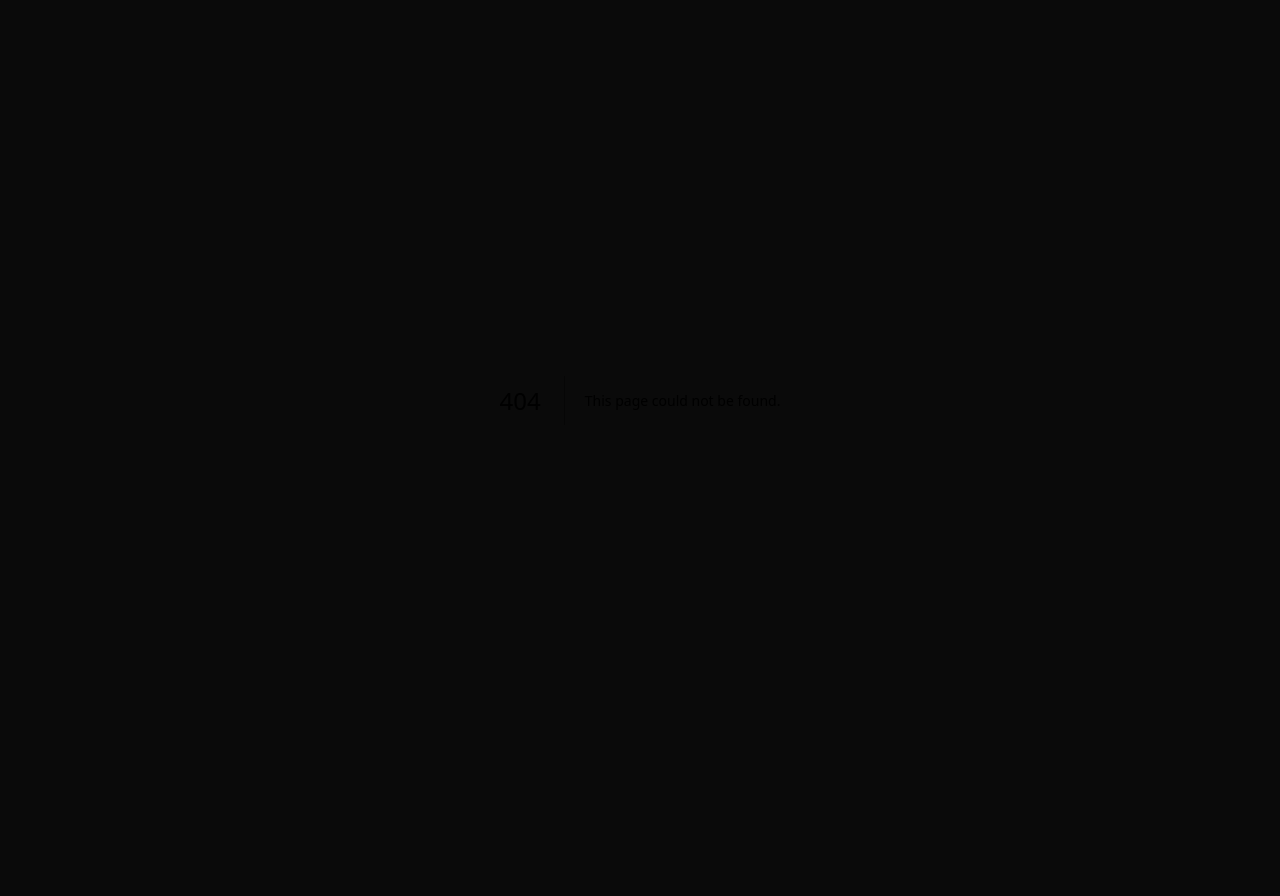
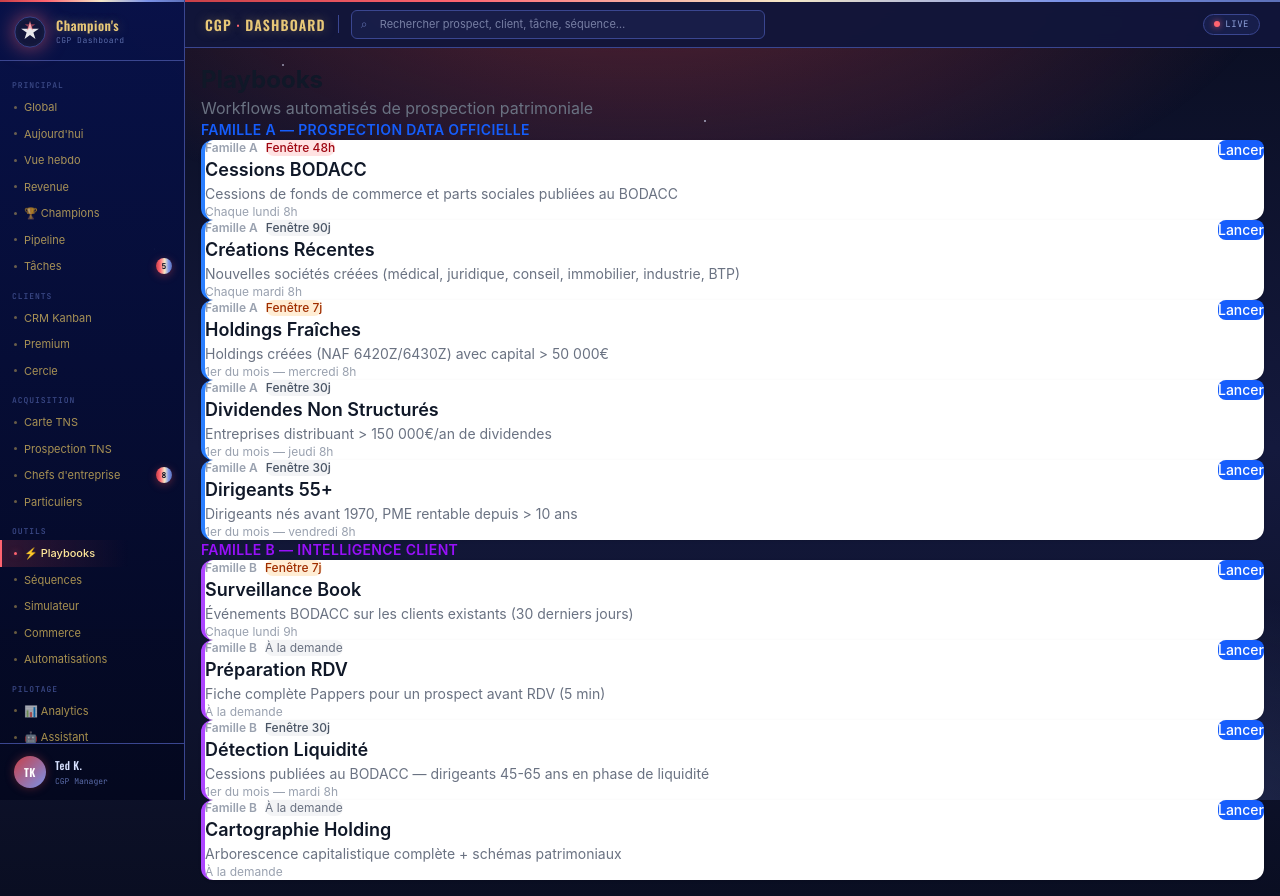
Before and after one commit to amieroeducation-pixel/TedScaleWithOuss, a Next.js app: page /playbooks in a window 1280 px wide. Before the commit this address had no page. Before the commit the page ends 800 px from the top, so only its background shows below. Built offline with nearby package versions, Linux system fonts and the light colour scheme; no server answers.

Commit message:
feat: add playbooks list page

```diff
--- /dev/null
+++ b/src/app/(dashboard)/playbooks/page.tsx
@@ -0,0 +1,86 @@
+// src/app/(dashboard)/playbooks/page.tsx
+'use client'
+
+import { useEffect, useState } from 'react'
+import { PLAYBOOKS } from '@/lib/playbooks/config'
+import PlaybookCard from '@/components/playbooks/PlaybookCard'
+import Link from 'next/link'
+
+export default function PlaybooksPage() {
+  const [lastRuns, setLastRuns] = useState<Record<string, any>>({})
+  const [runningIds, setRunningIds] = useState<Set<string>>(new Set())
+
+  useEffect(() => {
+    Promise.all(
+      PLAYBOOKS.map(async (p) => {
+        const res = await fetch(`/api/playbooks/${p.id}/runs`)
+        const data = await res.json()
+        return { id: p.id, run: data.runs?.[0] ?? null }
+      })
+    ).then((results) => {
+      const map: Record<string, any> = {}
+      results.forEach(({ id, run }) => { map[id] = run })
+      setLastRuns(map)
+    })
+  }, [])
+
+  async function handleRun(playbookId: string) {
+    setRunningIds(prev => new Set(prev).add(playbookId))
+    try {
+      await fetch(`/api/playbooks/${playbookId}/run`, { method: 'POST', body: '{}', headers: { 'Content-Type': 'application/json' } })
+      setTimeout(() => {
+        setRunningIds(prev => { const s = new Set(prev); s.delete(playbookId); return s })
+      }, 3000)
+    } catch {
+      setRunningIds(prev => { const s = new Set(prev); s.delete(playbookId); return s })
+    }
+  }
+
+  const familyA = PLAYBOOKS.filter(p => p.family === 'A')
+  const familyB = PLAYBOOKS.filter(p => p.family === 'B')
+
+  return (
+    <div className="space-y-8 p-6">
+      <div>
+        <h1 className="text-2xl font-bold text-gray-900">Playbooks</h1>
+        <p className="mt-1 text-gray-500">Workflows automatisés de prospection patrimoniale</p>
+      </div>
+
+      <section>
+        <h2 className="mb-3 text-sm font-semibold uppercase tracking-wide text-blue-600">
+          Famille A — Prospection Data Officielle
+        </h2>
+        <div className="space-y-3">
+          {familyA.map(p => (
+            <Link key={p.id} href={`/playbooks/${p.id}`} className="block">
+              <PlaybookCard
+                playbook={p}
+                lastRun={lastRuns[p.id]}
+                onRun={(id) => { handleRun(id) }}
+                isRunning={runningIds.has(p.id)}
+              />
+            </Link>
+          ))}
+        </div>
+      </section>
+
+      <section>
+        <h2 className="mb-3 text-sm font-semibold uppercase tracking-wide text-purple-600">
+          Famille B — Intelligence Client
+        </h2>
+        <div className="space-y-3">
+          {familyB.map(p => (
+            <Link key={p.id} href={`/playbooks/${p.id}`} className="block">
+              <PlaybookCard
+                playbook={p}
+                lastRun={lastRuns[p.id]}
+                onRun={(id) => { handleRun(id) }}
+                isRunning={runningIds.has(p.id)}
+              />
+            </Link>
+          ))}
+        </div>
+      </section>
+    </div>
+  )
+}
--- /dev/null
+++ b/src/components/playbooks/PlaybookCard.tsx
@@ -0,0 +1,80 @@
+// src/components/playbooks/PlaybookCard.tsx
+'use client'
+
+import { PlaybookConfig } from '@/lib/playbooks/config'
+
+interface PlaybookCardProps {
+  playbook: PlaybookConfig
+  lastRun?: {
+    status: string
+    started_at: string
+    prospects_found: number
+    prospects_validated: number
+  } | null
+  onRun: (id: string) => void
+  isRunning: boolean
+}
+
+const FAMILY_COLORS: Record<string, string> = {
+  A: 'border-blue-500',
+  B: 'border-purple-500',
+  C: 'border-green-500',
+}
+
+export default function PlaybookCard({ playbook, lastRun, onRun, isRunning }: PlaybookCardProps) {
+  const borderColor = FAMILY_COLORS[playbook.family] ?? 'border-gray-500'
+  const urgencyColor =
+    playbook.urgencyDays <= 2
+      ? 'bg-red-100 text-red-800'
+      : playbook.urgencyDays <= 7
+      ? 'bg-orange-100 text-orange-800'
+      : 'bg-gray-100 text-gray-600'
+
+  return (
+    <div className={`rounded-xl border-l-4 ${borderColor} bg-white p-5 shadow-sm`}>
+      <div className="flex items-start justify-between">
+        <div>
+          <div className="flex items-center gap-2">
+            <span className="text-xs font-semibold text-gray-400">Famille {playbook.family}</span>
+            {playbook.urgencyDays > 0 && (
+              <span className={`rounded-full px-2 py-0.5 text-xs font-medium ${urgencyColor}`}>
+                Fenêtre {playbook.urgencyDays === 2 ? '48h' : `${playbook.urgencyDays}j`}
+              </span>
+            )}
+            {playbook.isOnDemand && (
+              <span className="rounded-full bg-gray-100 px-2 py-0.5 text-xs text-gray-500">
+                À la demande
+              </span>
+            )}
+          </div>
+          <h3 className="mt-1 text-lg font-semibold text-gray-900">{playbook.name}</h3>
+          <p className="mt-0.5 text-sm text-gray-500">{playbook.description}</p>
+          <p className="mt-1 text-xs text-gray-400">{playbook.scheduleDescription}</p>
+        </div>
+
+        <button
+          onClick={() => onRun(playbook.id)}
+          disabled={isRunning}
+          className="ml-4 rounded-lg bg-blue-600 px-3 py-1.5 text-sm font-medium text-white hover:bg-blue-700 disabled:opacity-50"
+        >
+          {isRunning ? 'En cours...' : 'Lancer'}
+        </button>
+      </div>
+
+      {lastRun && (
+        <div className="mt-4 flex gap-4 border-t pt-3 text-sm text-gray-600">
+          <span>Dernier run : {new Date(lastRun.started_at).toLocaleDateString('fr-FR')}</span>
+          <span>Trouvés : <strong>{lastRun.prospects_found}</strong></span>
+          <span>Validés : <strong>{lastRun.prospects_validated}</strong></span>
+          <span
+            className={`font-medium ${
+              lastRun.status === 'completed' ? 'text-green-600' : lastRun.status === 'running' ? 'text-blue-600' : 'text-red-600'
+            }`}
+          >
+            {lastRun.status}
+          </span>
+        </div>
+      )}
+    </div>
+  )
+}
```
